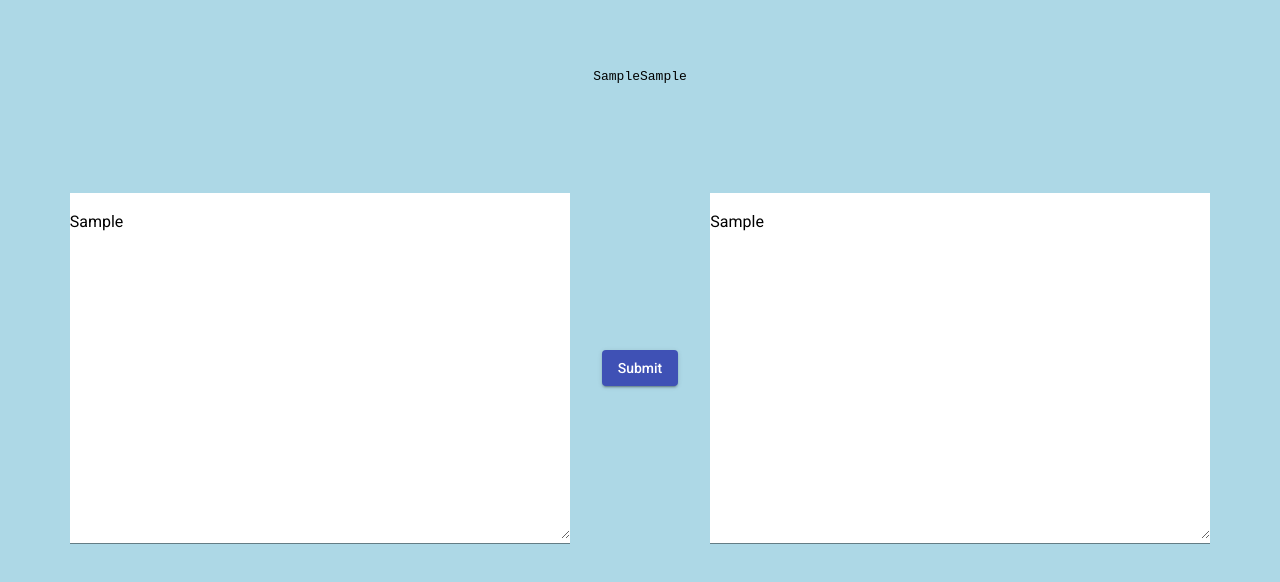
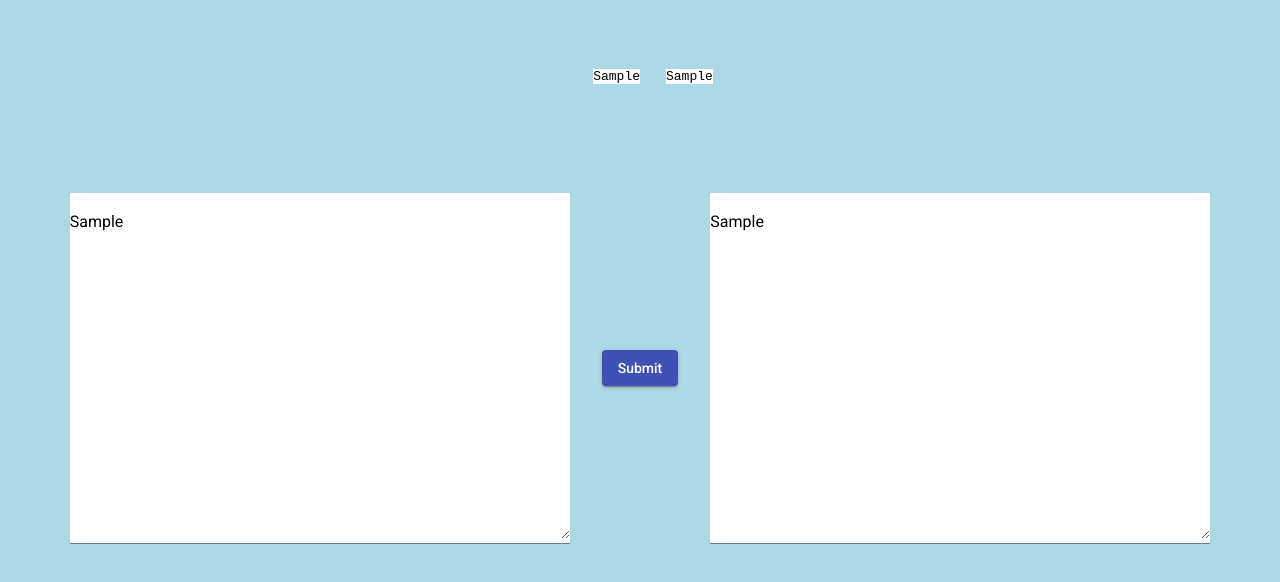
Before and after one commit to SeanGallen/doesItMatch, an Angular app: page / in a window 1280 px wide. Both pictures are taken after typing "Sample", "Sample" into the empty fields and a click on the button "Submit". Shown: the top 582 px of the page. Built offline with nearby package versions, Linux system fonts and the light colour scheme.

Commit message:
improved css but still more needed

```diff
--- a/src/app/component/input-page/input-page.component.css
+++ b/src/app/component/input-page/input-page.component.css
@@ -1,21 +1,12 @@
-.matchForm {
-  display: flex;
-  align-items: center;
-  justify-content: center;
-  padding: 3em;
+.textAReturn {
+  margin-left: 2em;
+  background-color: white;
 }
 
-textAReturn {
-  width: 500px;
-  height: 324px;
+.textBReturn {
+  margin-left: 2em;
+  background-color: white;
 }
-
-
-textBReturn {
-  width: 500px;
-  height: 324px;
-}
-
 
 .textElement {
   display: flex;
@@ -35,6 +26,12 @@ textBReturn {
   border: 0px;
 }
 
+.matchForm {
+  display: flex;
+  align-items: center;
+  justify-content: center;
+  padding: 3em;
+}
 
 
 mat-form-field  {
--- a/src/app/component/input-page/input-page.component.html
+++ b/src/app/component/input-page/input-page.component.html
@@ -1,7 +1,7 @@
 <form *ngIf="returnValue" [formGroup]="textResult">
   <div class="textElement">
-    <pre><span class="textAReturn" [innerHTML]='textAReturn'></span></pre>
-    <pre><span class="textBReturn" [innerHTML]='textBReturn'></span></pre>
+    <pre class="textAReturn"><span [innerHTML]='textAReturn'></span></pre>
+    <pre class="textBReturn"><span [innerHTML]='textBReturn'></span></pre>
   </div>
 </form>
 
```
